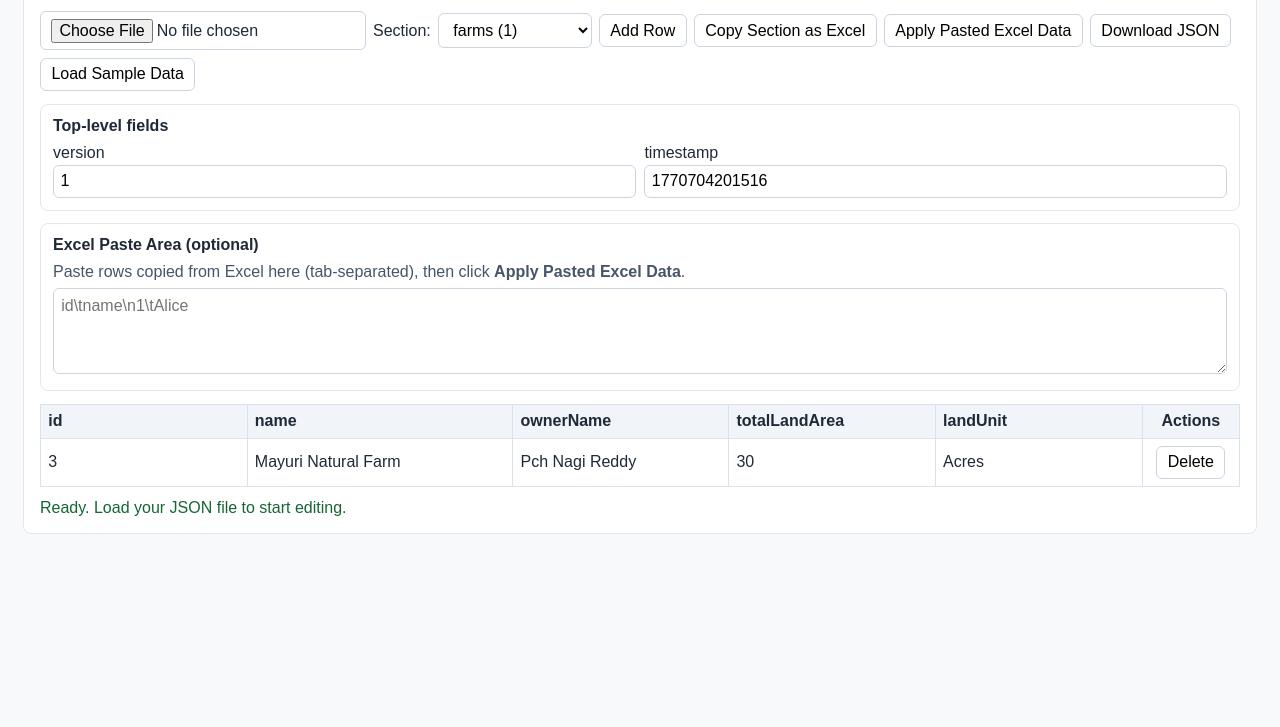
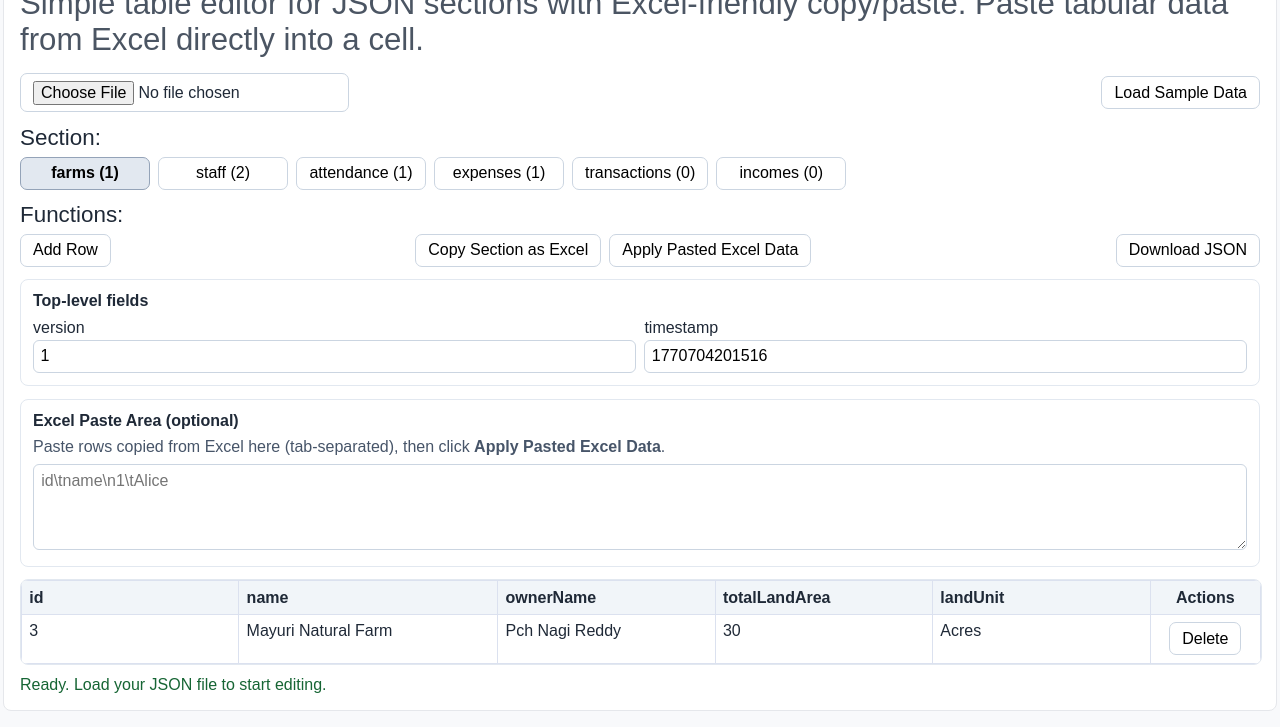
Before and after one commit to pocharavimitv/Jsonreadwrite, a plain HTML site: page index.html in a window 1280 px wide. Shown: the part 90-817 px from the top of the page. Drawn offline with Linux system fonts and the light colour scheme.

Commit message:
Redesign section controls and prevent table overflow

```diff
--- a/app.js
+++ b/app.js
@@ -1,5 +1,5 @@
 const jsonFileInput = document.getElementById('jsonFileInput');
-const sectionSelect = document.getElementById('sectionSelect');
+const sectionButtons = document.getElementById('sectionButtons');
 const addRowBtn = document.getElementById('addRowBtn');
 const copyTsvBtn = document.getElementById('copyTsvBtn');
 const applyTsvBtn = document.getElementById('applyTsvBtn');
@@ -16,11 +16,6 @@ let sectionNames = [];
 let selectedSection = '';
 
 jsonFileInput.addEventListener('change', handleFileUpload);
-sectionSelect.addEventListener('change', () => {
-  selectedSection = sectionSelect.value;
-  renderTable();
-  setStatus(`Switched to section: ${selectedSection}`);
-});
 addRowBtn.addEventListener('click', addRow);
 copyTsvBtn.addEventListener('click', copySectionAsTsv);
 applyTsvBtn.addEventListener('click', applyExcelPasteArea);
@@ -71,7 +66,7 @@ function initializeFromRootData() {
   sectionNames = Object.keys(rootData).filter((key) => Array.isArray(rootData[key]));
   selectedSection = sectionNames[0] || '';
   renderMetaFields();
-  renderSectionSelect();
+  renderSectionButtons();
   renderTable();
 }
 
@@ -99,21 +94,28 @@ function renderMetaFields() {
   });
 }
 
-function renderSectionSelect() {
-  sectionSelect.innerHTML = '';
+function renderSectionButtons() {
+  sectionButtons.innerHTML = '';
   if (sectionNames.length === 0) {
-    const opt = document.createElement('option');
-    opt.value = '';
-    opt.textContent = 'No array sections';
-    sectionSelect.appendChild(opt);
+    const msg = document.createElement('span');
+    msg.textContent = 'No array sections';
+    sectionButtons.appendChild(msg);
     return;
   }
+
   sectionNames.forEach((name) => {
-    const opt = document.createElement('option');
-    opt.value = name;
-    opt.textContent = `${name} (${rootData[name].length})`;
-    if (name === selectedSection) opt.selected = true;
-    sectionSelect.appendChild(opt);
+    const btn = document.createElement('button');
+    btn.type = 'button';
+    btn.className = 'section-btn';
+    if (name === selectedSection) btn.classList.add('active');
+    btn.textContent = `${name} (${rootData[name].length})`;
+    btn.addEventListener('click', () => {
+      selectedSection = name;
+      renderSectionButtons();
+      renderTable();
+      setStatus(`Switched to section: ${selectedSection}`);
+    });
+    sectionButtons.appendChild(btn);
   });
 }
 
@@ -175,7 +177,7 @@ function renderTable() {
     del.textContent = 'Delete';
     del.addEventListener('click', () => {
       rows.splice(rowIndex, 1);
-      renderSectionSelect();
+      renderSectionButtons();
       renderTable();
       setStatus(`Deleted row from ${selectedSection}.`);
     });
@@ -204,7 +206,7 @@ function handleGridPaste(event, startRow, startCol, headers) {
     });
   });
 
-  renderSectionSelect();
+  renderSectionButtons();
   renderTable();
   setStatus('Pasted Excel data into table.');
 }
@@ -218,7 +220,7 @@ function addRow() {
   const headers = deriveHeaders(rows);
   const row = headers.length === 0 ? { id: '', name: '' } : Object.fromEntries(headers.map((h) => [h, '']));
   rows.push(row);
-  renderSectionSelect();
+  renderSectionButtons();
   renderTable();
   setStatus(`Added row to ${selectedSection}.`);
 }
@@ -278,7 +280,7 @@ function applyExcelPasteArea() {
     return row;
   });
 
-  renderSectionSelect();
+  renderSectionButtons();
   renderTable();
   setStatus(`Applied ${rootData[selectedSection].length} row(s) to ${selectedSection}.`);
 }
--- a/index.html
+++ b/index.html
@@ -7,14 +7,25 @@
   <style>
     :root { font-family: Arial, Helvetica, sans-serif; }
     body { margin: 0; background: #f8f9fb; color: #1f2937; }
-    .container { max-width: 1200px; margin: 1.2rem auto; padding: 1rem; background: #fff; border: 1px solid #e5e7eb; border-radius: 8px; }
-    h1 { margin: 0 0 .4rem; font-size: 1.35rem; }
-    .help { margin: 0 0 .9rem; color: #4b5563; }
-    .toolbar { display: flex; flex-wrap: wrap; gap: .45rem; margin-bottom: .8rem; align-items: center; }
-    button, select, input, textarea { font: inherit; }
-    button, select, input[type="file"] { border: 1px solid #cbd5e1; background: #fff; border-radius: 6px; padding: .42rem .65rem; }
+    .container { max-width: 1240px; margin: 1rem auto; padding: 1rem; background: #fff; border: 1px solid #e5e7eb; border-radius: 8px; }
+    h1 { margin: 0 0 .4rem; font-size: 2rem; }
+    .help { margin: 0 0 .9rem; color: #4b5563; font-size: 1.95rem; }
+    .row { display: flex; gap: .75rem; align-items: center; justify-content: space-between; flex-wrap: wrap; margin-bottom: .8rem; }
+    button, input, textarea { font: inherit; }
+    button, input[type="file"] { border: 1px solid #cbd5e1; background: #fff; border-radius: 7px; padding: .42rem .75rem; }
     button { cursor: pointer; }
     button:hover { background: #f1f5f9; }
+
+    .label { font-size: 1.4rem; margin-bottom: .35rem; }
+    .sections { margin-bottom: .75rem; }
+    .section-buttons { display: flex; flex-wrap: wrap; gap: .5rem; }
+    .section-btn { min-width: 130px; }
+    .section-btn.active { background: #e2e8f0; border-color: #94a3b8; font-weight: 700; }
+
+    .functions { margin-bottom: .75rem; }
+    .function-buttons { display: flex; flex-wrap: wrap; gap: .5rem; justify-content: space-between; }
+    .function-group { display: flex; gap: .5rem; flex-wrap: wrap; }
+
     .meta, .excel-panel { border: 1px solid #e2e8f0; border-radius: 8px; padding: .75rem; margin-bottom: .8rem; }
     .meta h2, .excel-panel h2 { font-size: 1rem; margin: 0 0 .55rem; }
     .meta-grid { display: grid; grid-template-columns: repeat(auto-fit, minmax(220px, 1fr)); gap: .55rem; }
@@ -22,11 +33,14 @@
     .meta-item input { border: 1px solid #cbd5e1; border-radius: 6px; padding: .4rem; }
     .excel-panel p { margin: 0 0 .45rem; color: #475569; }
     #excelPasteArea { width: 100%; min-height: 86px; border: 1px solid #cbd5e1; border-radius: 6px; padding: .45rem; box-sizing: border-box; }
-    table { width: 100%; border-collapse: collapse; }
-    th, td { border: 1px solid #dbe1ef; padding: .45rem; text-align: left; }
-    th { background: #f1f5f9; position: sticky; top: 0; }
-    td[contenteditable="true"] { background: #fff; min-width: 110px; }
-    .row-actions { width: 82px; text-align: center; }
+
+    .table-wrap { width: 100%; overflow-x: auto; overflow-y: hidden; border: 1px solid #e2e8f0; border-radius: 8px; }
+    table { width: max-content; min-width: 100%; border-collapse: collapse; table-layout: fixed; }
+    th, td { border: 1px solid #dbe1ef; padding: .45rem; text-align: left; vertical-align: top; max-width: 230px; word-break: break-word; }
+    th { background: #f1f5f9; position: sticky; top: 0; z-index: 1; }
+    td[contenteditable="true"] { background: #fff; min-width: 120px; }
+    .row-actions { width: 95px; min-width: 95px; text-align: center; }
+
     .status { margin-top: .7rem; min-height: 1.1rem; color: #166534; }
     .status.error { color: #b91c1c; }
   </style>
@@ -36,16 +50,31 @@
     <h1>Offline JSON Table Editor</h1>
     <p class="help">Simple table editor for JSON sections with Excel-friendly copy/paste. Paste tabular data from Excel directly into a cell.</p>
 
-    <div class="toolbar">
+    <div class="row">
       <input type="file" id="jsonFileInput" accept="application/json,.json" />
-      <label for="sectionSelect">Section:</label>
-      <select id="sectionSelect" aria-label="Choose JSON array section"></select>
+      <button id="loadSampleBtn" type="button">Load Sample Data</button>
+    </div>
+
+    <section class="sections">
+      <div class="label">Section:</div>
+      <div id="sectionButtons" class="section-buttons" aria-label="Choose JSON array section"></div>
+    </section>
+
+    <section class="functions">
+      <div class="label">Functions:</div>
+      <div class="function-buttons">
+        <div class="function-group">
           <button id="addRowBtn" type="button">Add Row</button>
+        </div>
+        <div class="function-group">
           <button id="copyTsvBtn" type="button">Copy Section as Excel</button>
           <button id="applyTsvBtn" type="button">Apply Pasted Excel Data</button>
+        </div>
+        <div class="function-group">
           <button id="downloadBtn" type="button">Download JSON</button>
-      <button id="loadSampleBtn" type="button">Load Sample Data</button>
         </div>
+      </div>
+    </section>
 
     <section class="meta" id="metaSection">
       <h2>Top-level fields</h2>
@@ -58,10 +87,12 @@
       <textarea id="excelPasteArea" placeholder="id\tname\n1\tAlice"></textarea>
     </section>
 
+    <div class="table-wrap">
       <table id="jsonTable" aria-label="JSON data table">
         <thead></thead>
         <tbody></tbody>
       </table>
+    </div>
 
     <div id="status" class="status" role="status" aria-live="polite"></div>
   </main>
```
Also changed, not shown: README.md. Lines whose indentation alone changed are shown as unchanged.
